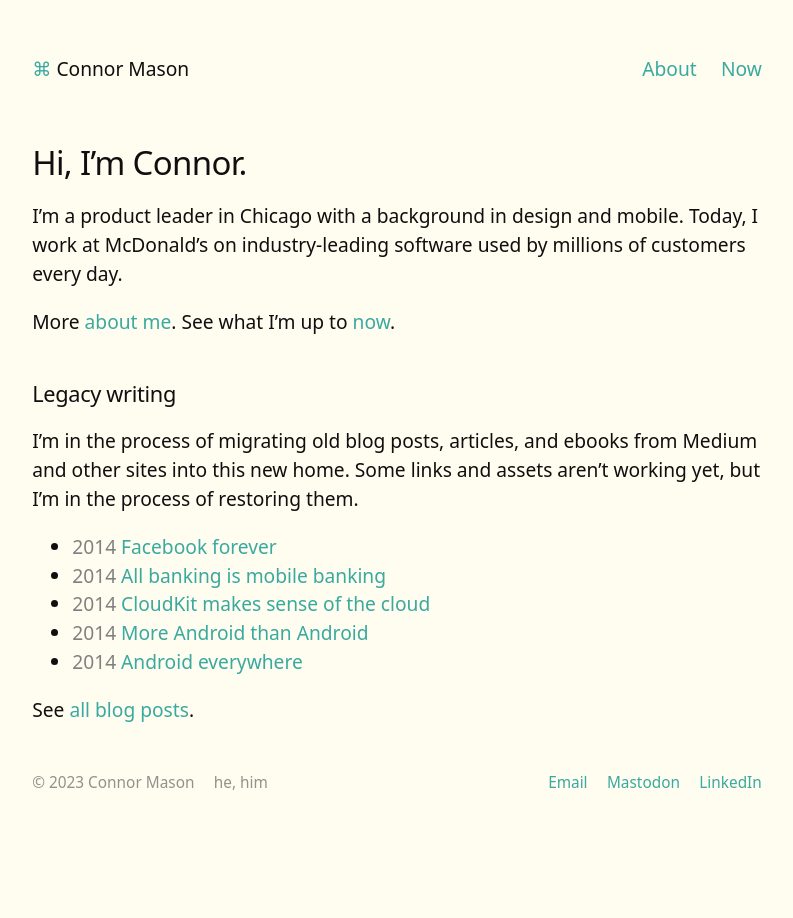
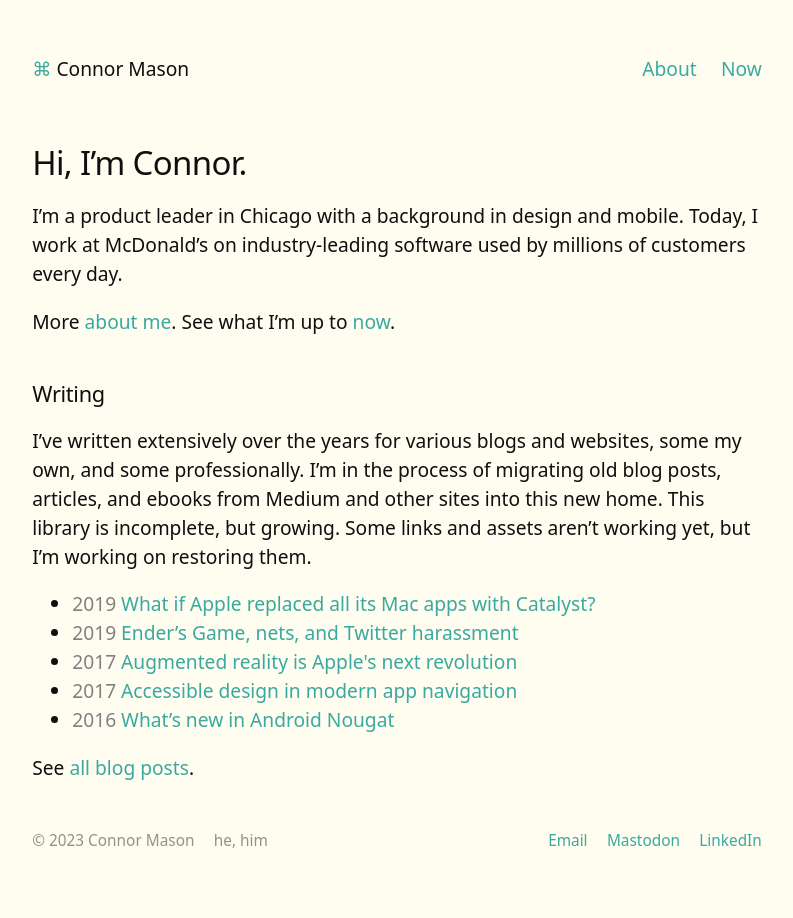
Before and after one commit to conmas/site, a Jekyll site: the page built from _pages/index.md, in a window 1280 px wide. Shown: the whole page, without its empty margins (243-1036 px from the left). Built offline with Jekyll 4.4.1, drawn with Linux system fonts in a browser that asks for light colours.

Commit message:
Copy changes

```diff
--- a/_pages/index.md
+++ b/_pages/index.md
@@ -10,12 +10,12 @@ I’m a product leader in Chicago with a background in design and mobile. Today,
 
 More <a href="/about">about me</a>. See what I’m up to <a href="/now">now</a>.
 
-## Legacy writing
+## Writing
 
-I’m in the process of migrating old blog posts, articles, and ebooks from Medium and other sites into this new home. Some links and assets aren’t working yet, but I’m in the process of restoring them.
+I’ve written extensively over the years for various blogs and websites, some my own, and some professionally. I’m in the process of migrating old blog posts, articles, and ebooks from Medium and other sites into this new home. This library is incomplete, but growing. Some links and assets aren’t working yet, but I’m working on restoring them.
 
 <ul>
-  {% assign recent_posts = site.posts | sort: "last_modified_at_timestamp" | reverse %}
+  {% assign recent_posts = site.posts | sort: "last_modified_at_timestamp" %}
   {% for post in recent_posts limit: 5 %}
     <li>
       <span style="color:hsl(0, 0%, 50%)">{{ post.date | date: "%Y" }}</span> <a href="{{ site.baseurl }}{{ post.url }}">{{ post.title }}</a>
```
Also changed, not shown: _pages/blog.md (+1 -1 lines).
